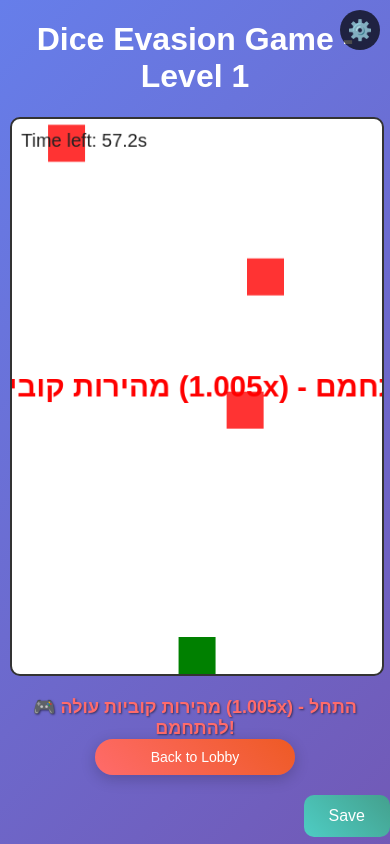
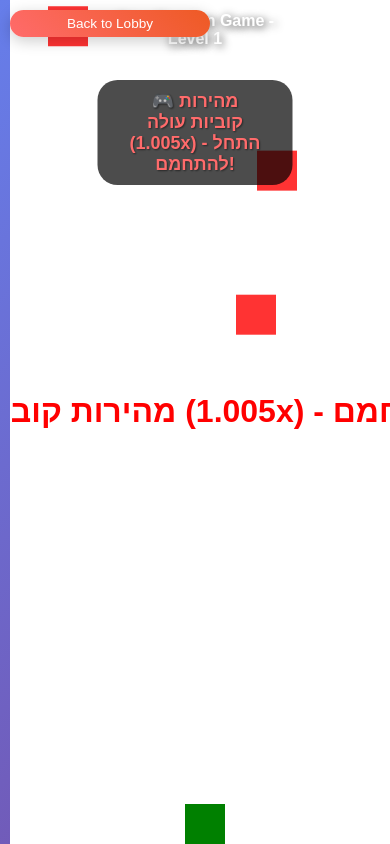
Before and after one commit to reuttuer-creator/NadavGame, a plain HTML site: page index.html in a window 390 px wide. Both pictures are taken after a click on the button "Start Game". Shown: the top 844 px of the page. Drawn offline with Linux system fonts and the light colour scheme.

Commit message:
Add fullscreen game mode with back button

```diff
--- a/game.js
+++ b/game.js
@@ -2308,12 +2308,24 @@ function endGame(won) {
 function startBossFight() {
     // הסתר לובי והצג קנבס
     document.getElementById('lobby').style.display = 'none';
-    document.getElementById('gameContainer').style.display = 'block';
+    const gameContainer = document.getElementById('gameContainer');
+    gameContainer.style.display = 'block';
+
+    // הפעל מסך מלא
+    gameContainer.classList.add('fullscreen');
+
+    // התאם את גודל הקנבס למסך
+    resizeCanvas();
 
     // הצג כפתור ירייה
     const shootBtn = document.getElementById('shootBtn');
     if (shootBtn) {
         shootBtn.style.display = 'block';
+    }
+
+    // נעל גלילה בזמן משחק
+    if (document && document.body && document.body.classList) {
+        document.body.classList.add('no-scroll');
     }
 
     // אפס משתנים
@@ -2808,11 +2820,35 @@ function showLobby() {
     blackHoleRadius = 0;
     boxesBeingSucked = [];
     // דאג תמיד להסתיר משחק ולהציג לובי
-    if (typeof gameContainer !== 'undefined' && gameContainer) gameContainer.style.display = 'none';
+    if (typeof gameContainer !== 'undefined' && gameContainer) {
+        gameContainer.style.display = 'none';
+        // בטל מסך מלא
+        gameContainer.classList.remove('fullscreen');
+        // החזר את הקנבס לגודל המקורי
+        canvas.width = 400;
+        canvas.height = 600;
+    }
     if (typeof lobby !== 'undefined' && lobby) lobby.style.display = 'block';
     gameOver = true;
     if (document && document.body && document.body.classList) {
         document.body.classList.remove('no-scroll');
+    }
+}
+
+// פונקציה להתאמת גודל הקנבס למסך
+function resizeCanvas() {
+    if (gameContainer && gameContainer.classList.contains('fullscreen')) {
+        // מסך מלא - התאם לגודל המסך
+        canvas.width = window.innerWidth;
+        canvas.height = window.innerHeight;
+
+        // התאם את מיקום השחקן
+        if (player) {
+            player.x = Math.min(player.x, canvas.width - player.width);
+            player.y = Math.min(player.y, canvas.height - player.height);
+        }
+
+        console.log(`📐 Canvas resized to fullscreen: ${canvas.width}x${canvas.height}`);
     }
 }
 
@@ -2839,6 +2875,13 @@ function startNewGame() {
     console.log("🎮 מסתיר לובי ומציג קנטיינר משחק");
     lobby.style.display = 'none';
     gameContainer.style.display = 'block';
+
+    // הפעל מסך מלא
+    gameContainer.classList.add('fullscreen');
+
+    // התאם את גודל הקנבס למסך
+    resizeCanvas();
+
     // נעל גלילה בזמן משחק
     if (document && document.body && document.body.classList) {
         document.body.classList.add('no-scroll');
--- a/style.css
+++ b/style.css
@@ -172,6 +172,8 @@ body {
     cursor: pointer;
     transition: all 0.3s ease;
     box-shadow: 0 4px 15px rgba(0, 0, 0, 0.2);
+    position: relative;
+    z-index: 10000;
 }
 
 #backToLobbyBtn:hover {
@@ -179,9 +181,80 @@ body {
     box-shadow: 0 6px 20px rgba(0, 0, 0, 0.3);
 }
 
+/* כפתור חזרה ללובי במסך מלא */
+#gameContainer.fullscreen #backToLobbyBtn {
+    position: fixed;
+    top: 20px;
+    left: 20px;
+    padding: 10px 20px;
+    font-size: 1em;
+    z-index: 10001;
+}
+
+/* כפתור ירי במסך מלא */
+#gameContainer.fullscreen #shootBtn {
+    position: fixed;
+    bottom: 30px;
+    right: 30px;
+    z-index: 10001;
+}
+
+/* כותרת משחק במסך מלא */
+#gameContainer.fullscreen #gameTitle {
+    position: fixed;
+    top: 20px;
+    left: 50%;
+    transform: translateX(-50%);
+    z-index: 10000;
+    margin: 0;
+    font-size: 1.5em;
+    text-shadow: 2px 2px 8px rgba(0, 0, 0, 0.8);
+    color: white;
+}
+
+/* הודעות במסך מלא */
+#gameContainer.fullscreen #message {
+    position: fixed;
+    top: 70px;
+    left: 50%;
+    transform: translateX(-50%);
+    z-index: 10000;
+    background: rgba(0, 0, 0, 0.7);
+    padding: 10px 30px;
+    border-radius: 20px;
+    font-size: 1.3em;
+}
+
+/* כפתור נסה שוב במסך מלא */
+#gameContainer.fullscreen #retryBtn {
+    position: fixed;
+    top: 50%;
+    left: 50%;
+    transform: translate(-50%, -50%);
+    z-index: 10001;
+}
+
 #gameContainer {
     max-width: 600px;
     margin: 0 auto;
+    position: relative;
+}
+
+/* מסך מלא בזמן משחק */
+#gameContainer.fullscreen {
+    position: fixed;
+    top: 0;
+    left: 0;
+    width: 100vw;
+    height: 100vh;
+    max-width: 100vw;
+    margin: 0;
+    z-index: 9999;
+    background: linear-gradient(135deg, #667eea 0%, #764ba2 100%);
+    display: flex;
+    flex-direction: column;
+    justify-content: center;
+    align-items: center;
 }
 
 #gameCanvas {
@@ -190,6 +263,19 @@ body {
     display: block;
     margin: 20px auto;
     border-radius: 10px;
+    max-width: 100%;
+    max-height: calc(100vh - 200px);
+}
+
+/* קנבס במסך מלא */
+#gameContainer.fullscreen #gameCanvas {
+    width: 100vw !important;
+    height: 100vh !important;
+    max-width: 100vw;
+    max-height: 100vh;
+    margin: 0;
+    border: none;
+    border-radius: 0;
 }
 
 #message {
@@ -1352,6 +1438,29 @@ body {
     }
 }
 
+/* התאמות מובייל למסך מלא */
+@media screen and (max-width: 768px) {
+    #gameContainer.fullscreen #backToLobbyBtn {
+        top: 10px;
+        left: 10px;
+        padding: 8px 15px;
+        font-size: 0.9em;
+    }
+
+    #gameContainer.fullscreen #gameTitle {
+        font-size: 1.2em;
+        top: 15px;
+    }
+
+    #gameContainer.fullscreen #shootBtn {
+        width: 70px;
+        height: 70px;
+        bottom: 20px;
+        right: 20px;
+        font-size: 25px;
+    }
+}
+
 /* מובייל קטן */
 @media screen and (max-width: 480px) {
     body {
@@ -1365,6 +1474,24 @@ body {
     #lobby h1 {
         font-size: 1.5em;
         margin-bottom: 20px;
+    }
+
+    #gameContainer.fullscreen #backToLobbyBtn {
+        padding: 6px 12px;
+        font-size: 0.85em;
+    }
+
+    #gameContainer.fullscreen #gameTitle {
+        font-size: 1em;
+        top: 12px;
+    }
+
+    #gameContainer.fullscreen #shootBtn {
+        width: 60px;
+        height: 60px;
+        bottom: 15px;
+        right: 15px;
+        font-size: 20px;
     }
 
     .login-container h1 {
```
